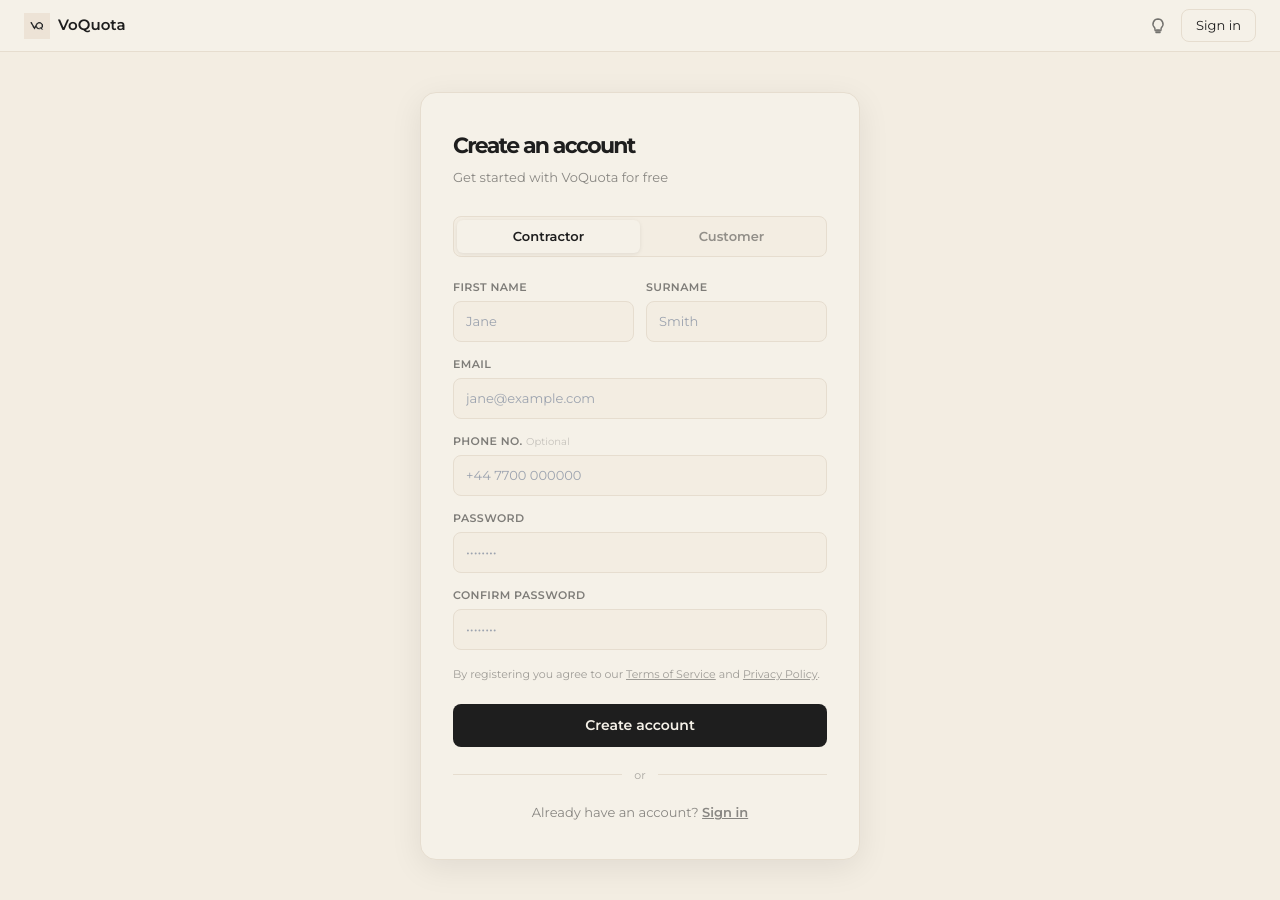
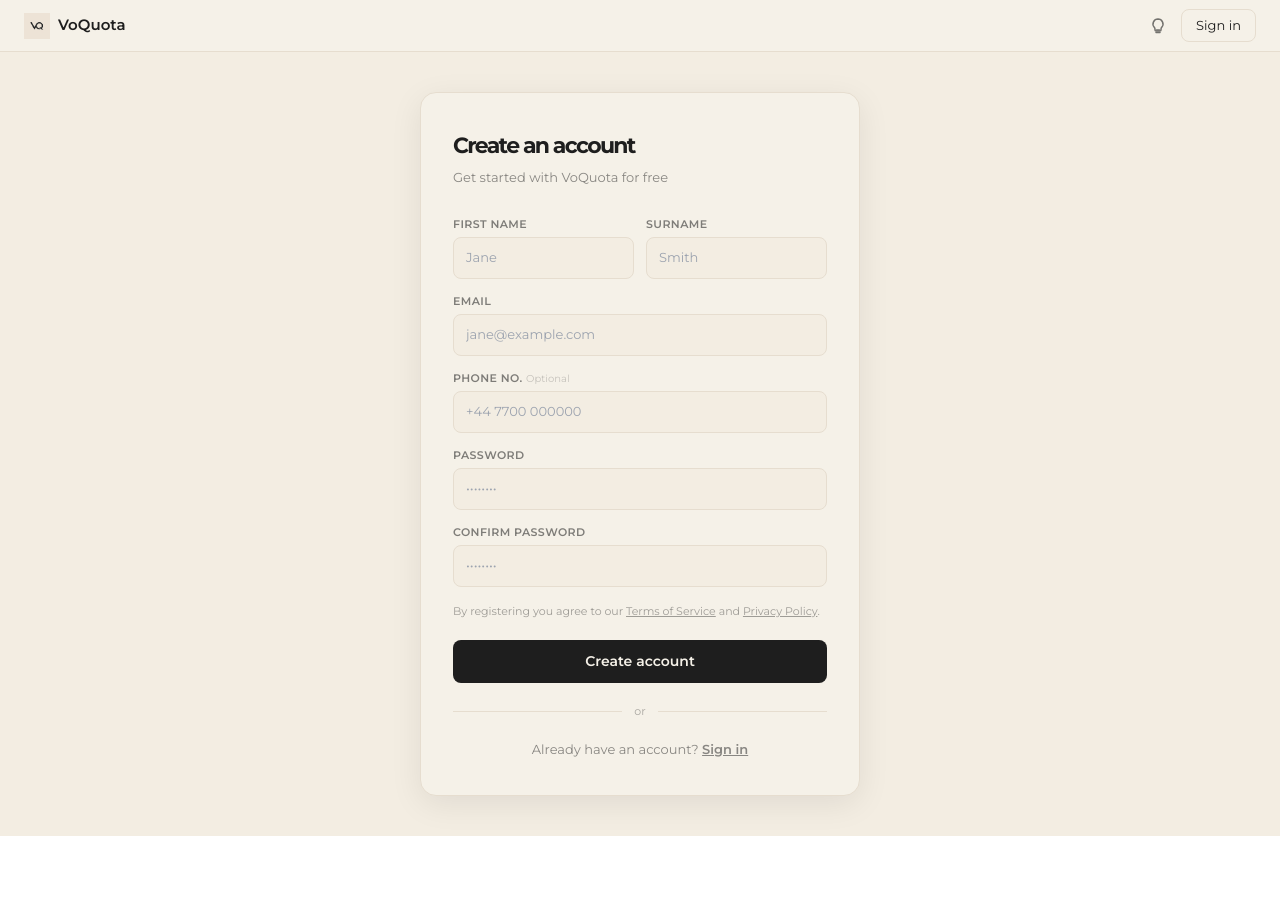
Before and after one commit to Zackary142/-UNTITLED-, a React (Vite) app in the folder my-app/: page /register in a window 1280 px wide. After the commit the page ends 836 px from the top, so only its background shows below. Built offline with nearby package versions, Linux system fonts and the light colour scheme.

Commit message:
Remove customer tab for register page

```diff
--- a/my-app/src/pages/RegisterPage.jsx
+++ b/my-app/src/pages/RegisterPage.jsx
@@ -42,15 +42,6 @@ export default function RegisterPage() {
           <div style={{ marginBottom: '28px' }}>
             <h1 style={{ fontFamily: font, fontSize: '22px', fontWeight: 700, color: 'var(--color-base-content)', margin: '0 0 6px' }}>Create an account</h1>
             <p style={{ fontFamily: font, fontSize: '13px', color: 'var(--color-base-content)', opacity: 0.5, margin: 0 }}>Get started with VoQuota for free</p>
-          </div>
-
-          {/* Account type toggle */}
-          <div style={{ display: 'flex', backgroundColor: 'var(--color-base-200)', borderRadius: '8px', padding: '3px', marginBottom: '22px', border: '1px solid var(--color-base-300)' }}>
-            {['Contractor', 'Customer'].map((type, i) => (
-              <button key={type} style={{ flex: 1, padding: '7px', borderRadius: '6px', border: 'none', cursor: 'pointer', fontFamily: font, fontSize: '13px', fontWeight: 600, backgroundColor: i === 0 ? 'var(--color-base-100)' : 'transparent', color: 'var(--color-base-content)', boxShadow: i === 0 ? '0 1px 4px rgba(0,0,0,0.08)' : 'none', opacity: i === 0 ? 1 : 0.45 }}>
-                {type}
-              </button>
-            ))}
           </div>
 
           {/* Fields */}
```
